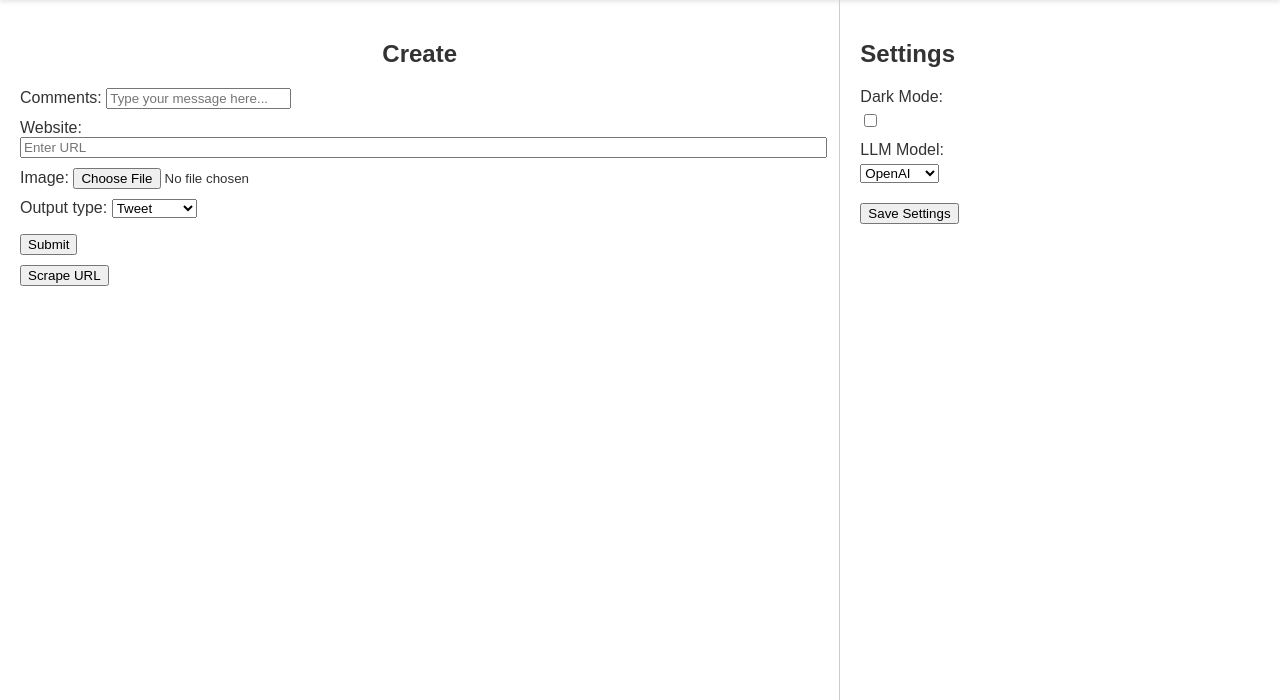
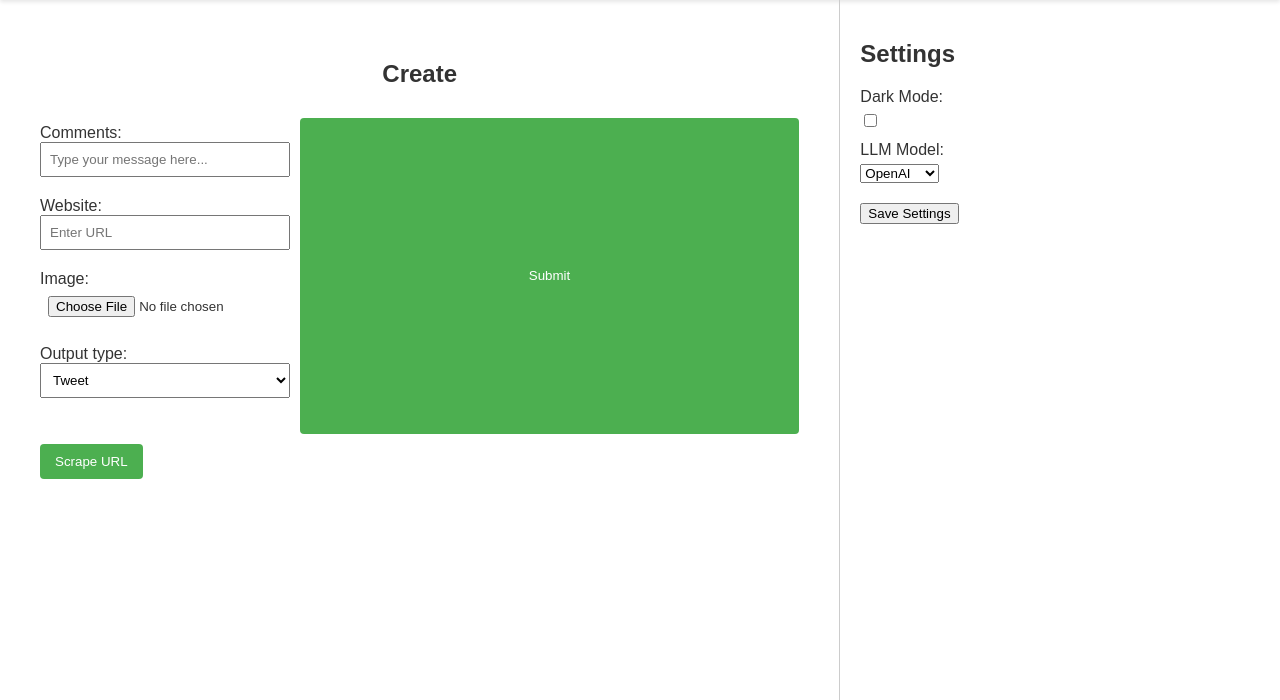
Before and after one commit to mslanden/media-posting-agent, a Python web app: template frontend/templates/index.html in a window 1280 px wide. Shown: the part 100-800 px from the top of the page. Run offline with Jinja, Linux system fonts and the light colour scheme; the template is opened without the code that fills it, so the values that code supplies are empty.

Commit message:
(no commit message provided)

```diff
--- a/frontend/templates/index.html
+++ b/frontend/templates/index.html
@@ -21,6 +21,44 @@
             .wide-input {
                 width: 100%;
             }
+            .container {
+                max-width: 800px;
+                margin: 0 auto;
+                padding: 20px;
+            }
+            #chat-form {
+                display: grid;
+                grid-template-columns: 1fr 2fr;
+                gap: 10px;
+            }
+            #chat-form label {
+                text-align: right;
+                padding-right: 10px;
+            }
+            #chat-form input,
+            #chat-form select {
+                width: 100%;
+                padding: 8px;
+                margin-bottom: 10px;
+                box-sizing: border-box;
+            }
+            #chat-form button,
+            #scrape-button {
+                padding: 10px 15px;
+                background-color: #4caf50;
+                color: white;
+                border: none;
+                cursor: pointer;
+                border-radius: 4px;
+                margin-top: 10px;
+            }
+            #chat-form button:hover,
+            #scrape-button:hover {
+                background-color: #45a049;
+            }
+            #chat-form li {
+                margin-bottom: 0;
+            }
         </style>
     </head>
     <body {% if settings and settings.dark_mode %}class="dark-mode" {% endif %}>
@@ -29,7 +67,7 @@
         </header>
         <div id="main">
             <div id="chat-container">
-                <div id="chat-box">
+                <div id="chat-box" class="container">
                     <h2 style="text-align: center; margin-bottom: 20px">
                         Create
                     </h2>
```
